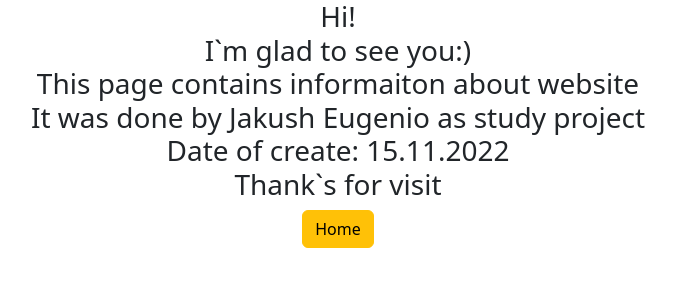
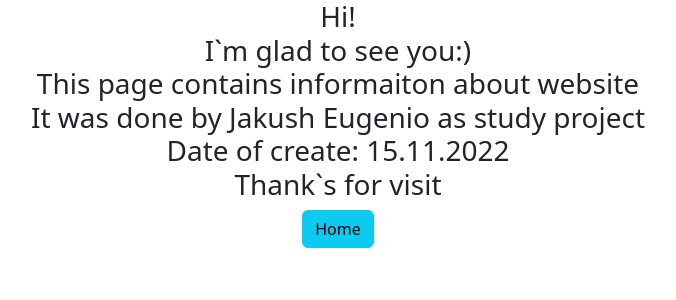
Before and after one commit to 9lkyuu/django3-password-generator, a Django app: page /info in a window 1280 px wide. Shown: the top 300 px of the page, without its empty margins (302-978 px from the left). Run offline with Django 3.2, Linux system fonts and the light colour scheme.

Commit message:
second changes

```diff
--- a/generator/templates/generator/info.html
+++ b/generator/templates/generator/info.html
@@ -14,5 +14,5 @@
   <br>
   Thank`s for visit
   <h3>
-  <a href="{% url 'home' %}" class="btn btn-warning">Home</a>
+  <a href="{% url 'home' %}" class="btn btn-info">Home</a>
 </div>
--- a/password_generator/settings.py
+++ b/password_generator/settings.py
@@ -20,7 +20,7 @@ BASE_DIR = os.path.dirname(os.path.dirname(os.path.abspath(__file__)))
 # See https://docs.djangoproject.com/en/3.0/howto/deployment/checklist/
 
 # SECURITY WARNING: keep the secret key used in production secret!
-SECRET_KEY = '537+w+5m*0=9r2@2lzg2q(^&)acz#vzvr(ow13czp_%*c=xh4m'
+SECRET_KEY = '537+w+5m*0=9r2@2lzg2q(^&)acfghhjjjz#vzvr(ow13czp_%*c=xh4m'
 
 # SECURITY WARNING: don't run with debug turned on in production!
 DEBUG = True
```
